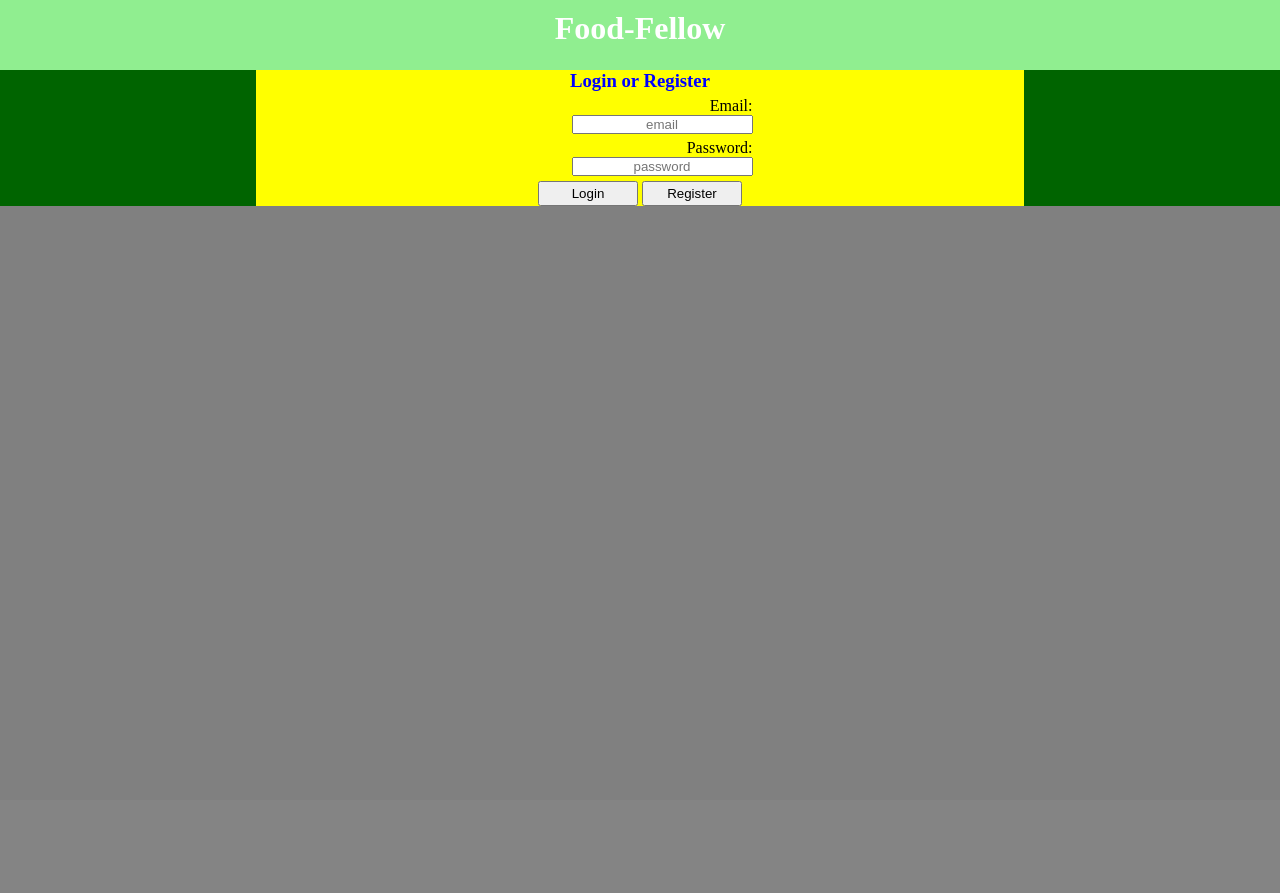
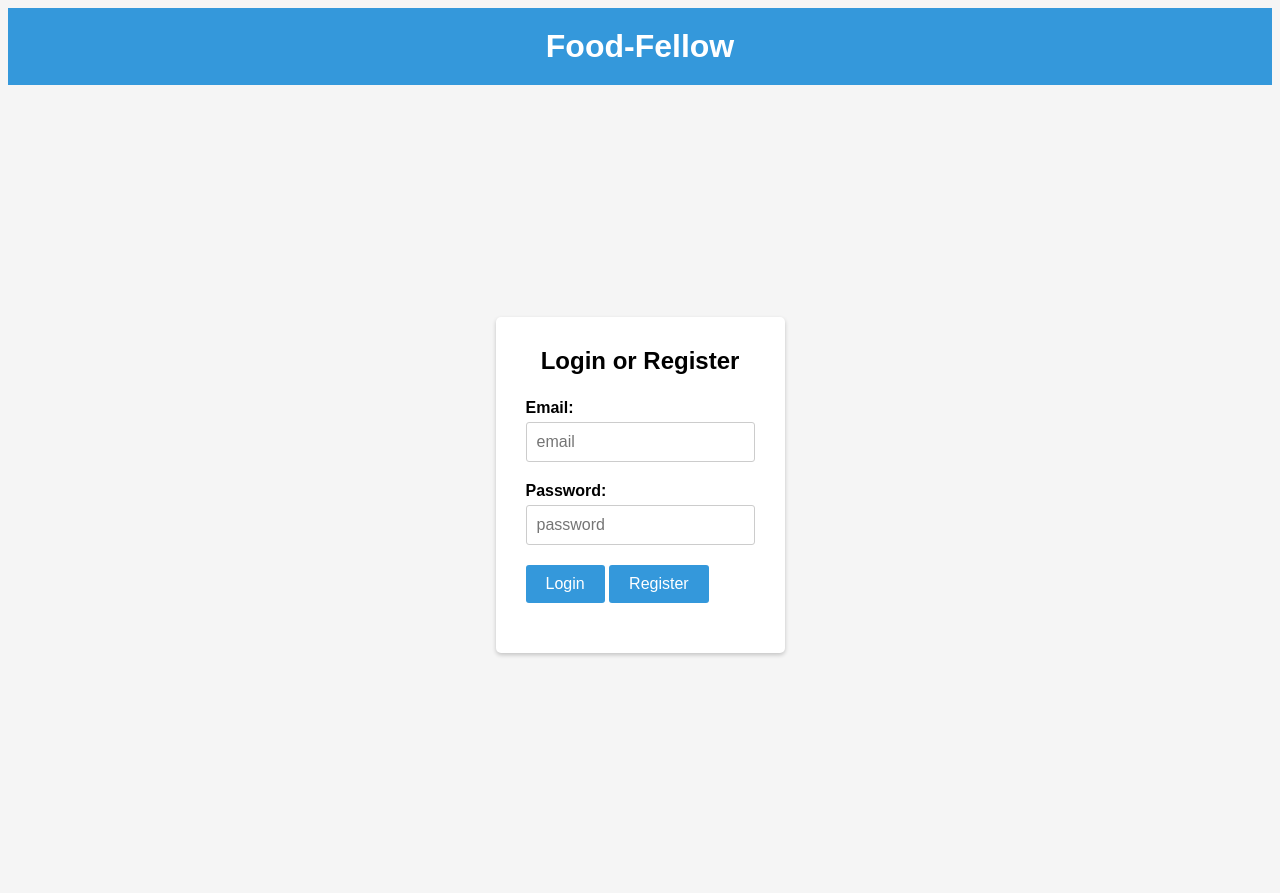
Before and after one commit to keywind127/food-fellow, a Flask app: page / in a window 1280 px wide. Before the commit the page ends 206 px from the top, so only its background shows below. Run offline with Flask 3, Linux system fonts and the light colour scheme; some libraries are stand-ins or nearby versions.

Commit message:
[ 2023/05/28 ] [ Undo OS ENV ]

```diff
--- a/access_manager.py
+++ b/access_manager.py
@@ -30,7 +30,7 @@ class AccessManager(CryptoUtils):
 
     STATE_ACTIVATE_FAILURE = 2
 
-    BASE_SITE_URL = os.environ["FOOD_FELLOW_BASE"]
+    BASE_SITE_URL = "http://localhost:5000"#os.environ["FOOD_FELLOW_BASE"]
 
     MAX_LOGIN_FAILURES = 50000
 
--- a/app.py
+++ b/app.py
@@ -14,11 +14,11 @@ import json, os
 
 app = Flask(__name__)
 
-app.config["MONGO_URI"] = os.environ["MONGO_FOOD_FELLOW"]
+app.config["MONGO_URI"] = "mongodb://localhost:27017/food-fellow"#os.environ["MONGO_FOOD_FELLOW"]
 
 app.config["SESSION_TYPE"] = "filesystem"
 
-app.config["SECRET_KEY"] = os.environ["SESSION_SECRET_KEY"]
+app.config["SECRET_KEY"] = "super-duper-secret-key"#os.environ["SESSION_SECRET_KEY"]
 
 Session(app)
 
@@ -28,7 +28,7 @@ review_manager = ReviewManager(database)
 
 ip_manager = IPManager(database)
 
-gmail_manager = GmailManager(os.environ["FOOD_FELLOW_USR"], os.environ["FOOD_FELLOW_PWD"])
+gmail_manager = GmailManager("ndhusmartank@gmail.com", "elkperuybhrkqrvt")#(os.environ["FOOD_FELLOW_USR"], os.environ["FOOD_FELLOW_PWD"])
 
 user_manager = UserManager(database, gmail_manager)
 
--- a/report_manager.py
+++ b/report_manager.py
@@ -8,10 +8,10 @@ import os
 class ReportManager(CryptoUtils):
 
     # admin's email address
-    _ADMIN_EMAIL = os.environ["FOOD_FELLOW_ADMIN_EMAIL"]
+    _ADMIN_EMAIL = "watersprayer127@gmail.com"#os.environ["FOOD_FELLOW_ADMIN_EMAIL"]
 
     # home page URL
-    BASE_SITE_URL = os.environ["FOOD_FELLOW_BASE"]
+    BASE_SITE_URL = "http://localhost:5000"#os.environ["FOOD_FELLOW_BASE"]
 
     def __init__(self, review_manager : ReviewManager, gmail_manager : GmailManager) -> None:
 
--- a/static/login.css
+++ b/static/login.css
@@ -1,4 +1,4 @@
-* {
+/** {
     margin : 0;  padding : 0;
 }
 html, body {
@@ -34,3 +34,72 @@ body {
 .submit-button {
     width : 100px;  height : 25px;
 }
+*/
+body {
+    font-family: Arial, sans-serif;
+    background-color: #f5f5f5;
+}
+
+#top-section {
+    text-align: center;
+    background-color: #3498db;
+    padding: 20px;
+    color: #fff;
+}
+
+#site-name {
+    margin: 0;
+    font-size: 32px;
+}
+
+#low-section {
+    display: flex;
+    justify-content: center;
+    align-items: center;
+    height: 100vh;
+}
+
+#credentials-form {
+    background-color: #fff;
+    padding: 30px;
+    border-radius: 5px;
+    box-shadow: 0 2px 4px rgba(0, 0, 0, 0.2);
+}
+
+#form-name {
+    margin-top: 0;
+    font-size: 24px;
+    text-align: center;
+}
+
+.input-section {
+    margin-bottom: 20px;
+}
+
+.input-section label {
+    display: block;
+    font-weight: bold;
+    margin-bottom: 5px;
+}
+
+.input-box {
+    width: 100%;
+    padding: 10px;
+    font-size: 16px;
+    border-radius: 3px;
+    border: 1px solid #ccc;
+}
+
+.submit-button {
+    padding: 10px 20px;
+    font-size: 16px;
+    border-radius: 3px;
+    background-color: #3498db;
+    color: #fff;
+    border: none;
+    cursor: pointer;
+}
+
+.submit-button:hover {
+    background-color: #2980b9;
+}
```
